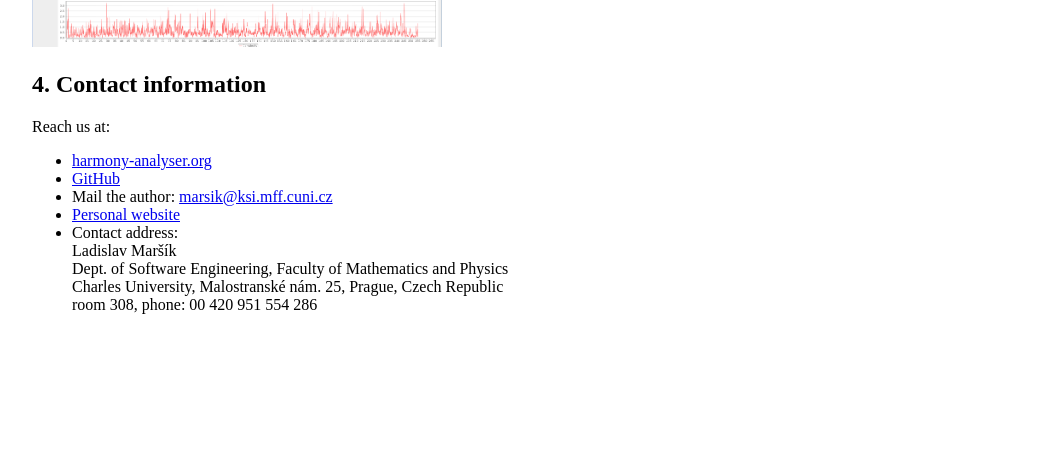
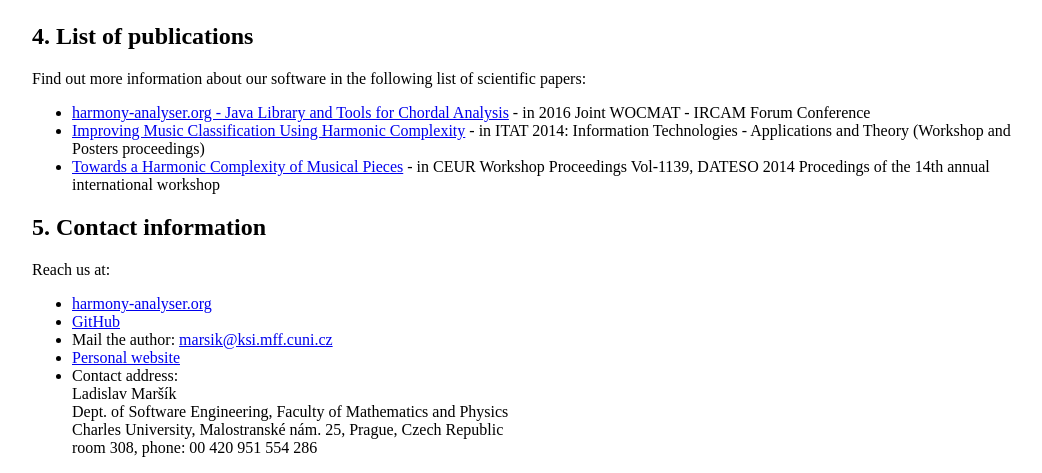
Before and after one commit to lacimarsik/harmony-analyser.org-website, a PHP site: page /documentation/index.html in a window 1280 px wide. Shown: the part 3701-4174 px from the top of the page, without its empty margins (96-1138 px from the left). Before the commit the page ends 4015 px from the top, so only its background shows below. Run offline with PHP 8.4, Linux system fonts and the light colour scheme.

Commit message:
Add News, WOCMAT conference, new GUI screenshots

```diff
--- a/documentation/index.html
+++ b/documentation/index.html
@@ -11,7 +11,7 @@
             text-align: justify;
         }
     </style>
-        <h1>harmony-analyser documentation</h1>
+        <h1>harmony-analyser</h1>
 
         <a href="http://harmony-analyser.org">Back to main page</a>
 
@@ -34,6 +34,7 @@
                 <li><a href="#ha-visualization-tool">Visualization Tool</a></li>
             </ol>
             </li>
+            <li><a href="#publications">List of publications</a></li>
             <li><a href="#contact">Contact information</a></li>
         </ol>
 
@@ -136,7 +137,7 @@
         By hitting capture you can record two chords. Alternative way is to insert the chord in the text feel in absolute format
         (e.g. <i>C3 E3 G3</i>) or relative format (e.g. <i>C E G</i>). The tool will calculate the chord complexity of both chords and
         the transition complexity in between them.</p>
-        <img title="Chord transition tool" style="width: 40%;" src="../chord_transitions.png" /><br />
+        <img title="Chord transition tool" style="width: 40%;" src="../chord_transition_tool.png" /><br />
 
         <!-- Audio Analysis Tool -->
         <h3 id="ha-audio-analysis-tool">3.3 Audio Analysis Tool</h3>
@@ -151,10 +152,19 @@
         After hitting the analyse button, the visulizations will render. If the analysis outputs have already been created,
         the analysis will not be overriden. Instead, the files will be read from hard-drive, and the visualization
         displayed based on the information found.</p>
-        <img title="Chroma transition analysis" style="width: 40%;" src="../wonderwall_chroma_complexity.png" /><br />
+        <img title="Chroma transition analysis" style="width: 40%;" src="../visualization_tool.png" /><br />
+
+        <!-- Publications -->
+        <h2 id="publications">4. List of publications</h2>
+        <p>Find out more information about our software in the following list of scientific papers:</p>
+        <ul>
+            <li><a href="http://harmony-analyser.org/download/paper-wocmat2016-harmony-analyser.pdf">harmony-analyser.org - Java Library and Tools for Chordal Analysis</a> - in 2016 Joint WOCMAT - IRCAM Forum Conference</li>
+            <li><a href="http://artax.karlin.mff.cuni.cz/~bajel3am/itat2014/local/13_Marsik.pdf">Improving Music Classification Using Harmonic Complexity</a> - in ITAT 2014: Information Technologies - Applications and Theory (Workshop and Posters proceedings)</li>
+            <li><a href="http://ceur-ws.org/Vol-1139/paper11.pdf">Towards a Harmonic Complexity of Musical Pieces</a> - in CEUR Workshop Proceedings Vol-1139, DATESO 2014 Procedings of the 14th annual international workshop</li>
+        </ul>
 
         <!-- Contact information -->
-        <h2 id="contact">4. Contact information</h2>
+        <h2 id="contact">5. Contact information</h2>
         <p>Reach us at:</p>
         <ul>
             <li><a href="http://harmony-analyser.org">harmony-analyser.org</a></li>
```
Also changed, not shown: index.php (+16 -12 lines), audio_analysis_tool.png, old_screenshots/1.1-audio_analysis_tool.png (added), old_screenshots/1.1-chord_distances.png (renamed from chord_distances.png), old_screenshots/1.1-chord_transitions.png (renamed from chord_transitions.png), somebody_segmentation.png (deleted), wonderwall_chroma_complexity.png (deleted).
